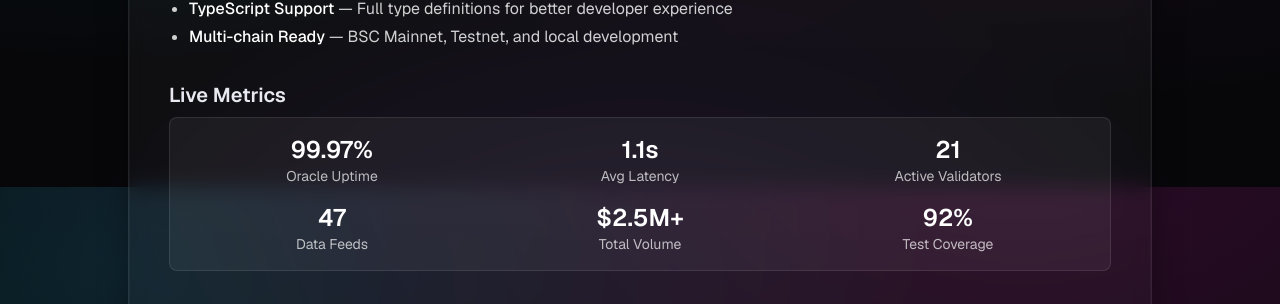
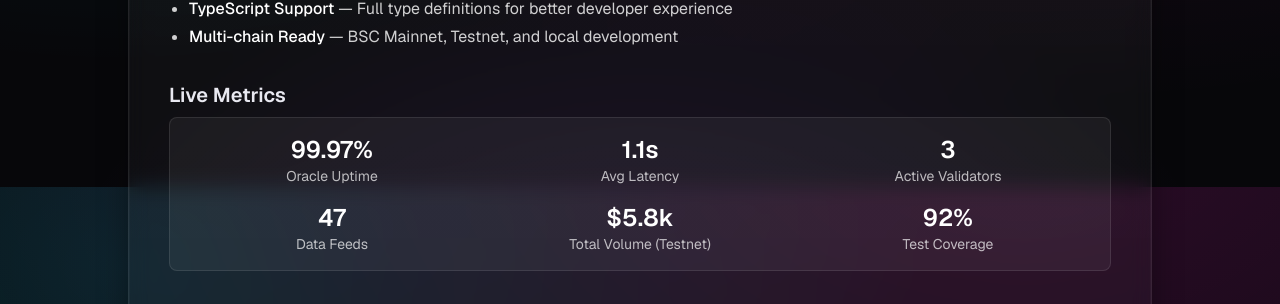
Before and after one commit to GHX5T-SOL/incrypt-network, a Next.js app: page /incrypt-oracle in a window 1280 px wide. Shown: the part 1413-1717 px from the top of the page. Built offline with nearby package versions, Linux system fonts and the light colour scheme.

Commit message:
Update IncryptOracle live metrics to reflect testnet values
- Changed Active Validators from 21 to 3
- Updated Total Volume from .5M+ to .8k (Testnet)

```diff
--- a/src/app/incrypt-oracle/page.tsx
+++ b/src/app/incrypt-oracle/page.tsx
@@ -121,7 +121,7 @@ export default async function IncryptOraclePage() {
                   <div className="text-white/70 text-sm">Avg Latency</div>
                 </div>
                 <div>
-                  <div className="text-2xl font-semibold text-white">21</div>
+                  <div className="text-2xl font-semibold text-white">3</div>
                   <div className="text-white/70 text-sm">Active Validators</div>
                 </div>
                 <div>
@@ -129,8 +129,8 @@ export default async function IncryptOraclePage() {
                   <div className="text-white/70 text-sm">Data Feeds</div>
                 </div>
                 <div>
-                  <div className="text-2xl font-semibold text-white">$2.5M+</div>
-                  <div className="text-white/70 text-sm">Total Volume</div>
+                  <div className="text-2xl font-semibold text-white">$5.8k</div>
+                  <div className="text-white/70 text-sm">Total Volume (Testnet)</div>
                 </div>
                 <div>
                   <div className="text-2xl font-semibold text-white">92%</div>
```
Also changed, not shown: 1 other file (tests, documents, lock files or other folders).
